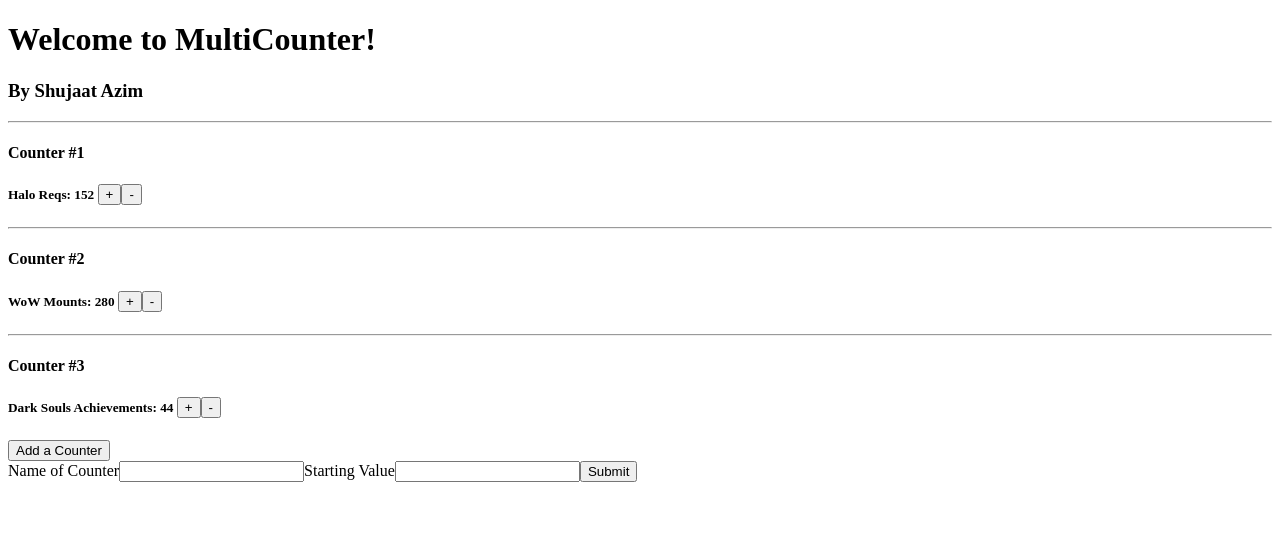
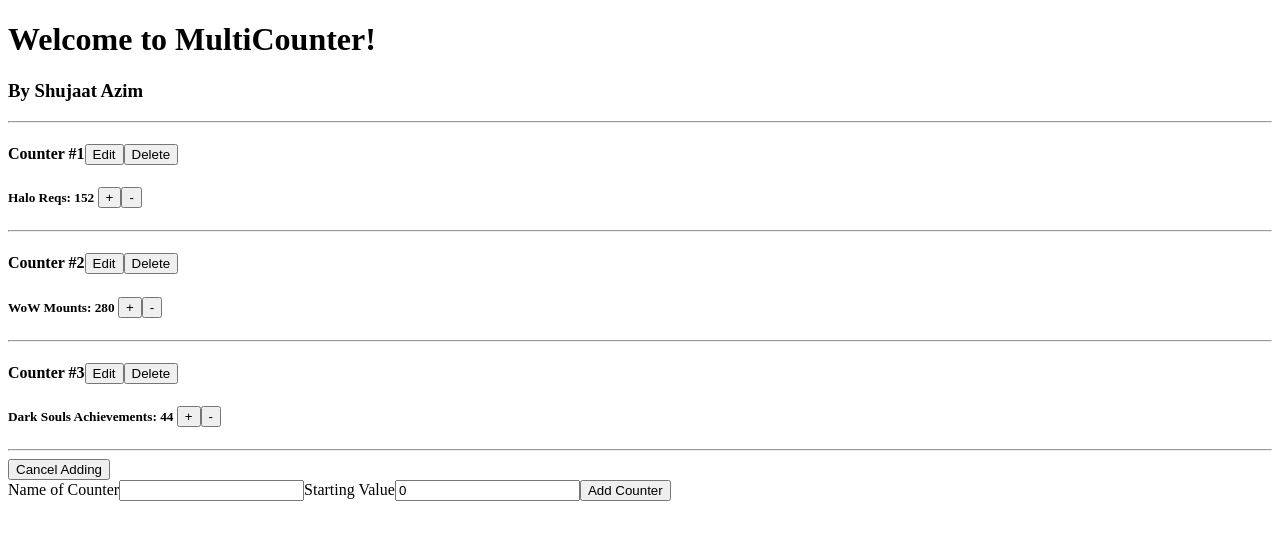
Before and after one commit to ShujaatAzim/MultiCounter-Frontend, a React (Create React App) app: page / in a window 1280 px wide. Both pictures are taken after a click on the button "Add a Counter". Shown: the top 540 px of the page. Built offline with nearby package versions, Linux system fonts and the light colour scheme.

Commit message:
implemented add new counter, edit counter features, set up for delete feature, maintained functional component only rule

```diff
--- a/src/App.js
+++ b/src/App.js
@@ -4,40 +4,41 @@ import AddCounterForm from './Components/AddCounterForm'
 
 const App = () => {
 
-  const [counters, setCounter] = useState([])
+  const [allCounters, setAllCounters] = useState([])
   const [addingCounter, setAddingCounter] = useState(false)
 
   const handleFormRender = () => {
     setAddingCounter(!addingCounter)
   }
 
-  const handleSubmit = () => {
-    setAddingCounter(!addingCounter)
-  }
-
   useEffect(() => {
     const counterz = [
-      {number: 1, name: "Halo Reqs", amount: 152},
-      {number: 2, name: "WoW Mounts", amount: 280},
-      {number: 3, name: "Dark Souls Achievements", amount: 44}
+      {name: "Halo Reqs", amount: 152},
+      {name: "WoW Mounts", amount: 280},
+      {name: "Dark Souls Achievements", amount: 44}
     ]
-    setCounter(counterz)
+    setAllCounters(counterz)
   }, [])
+
+  const finalizeCounters = (newCounters) => {
+    setAllCounters(newCounters)
+    handleFormRender()
+  }
 
   return (
     <div>
       <h1>Welcome to MultiCounter!</h1>
       <h3>By Shujaat Azim</h3>
-
+      <hr />
       <div>
-        {counters.map(counter => (
-          <Counter key={counter.number} counterObj={counter} handleSubmit={handleSubmit}/>
-        ))}
+        {allCounters.map((counter, i) => {
+          return <Counter key={i} counterNumber={i + 1} counterObj={counter} />
+        })}
       </div>
       <div>
-        <button onClick={handleFormRender}>Add a Counter</button>
+        <button onClick={handleFormRender}>{!addingCounter ? "Add a Counter" : "Cancel Adding"}</button>
       </div>
-      {addingCounter ? <AddCounterForm /> : null}
+      {addingCounter ? <AddCounterForm allCounters={allCounters} finalizeCounters={finalizeCounters}/> : null}
     </div>
   )
 }
--- a/src/Components/AddCounterForm.js
+++ b/src/Components/AddCounterForm.js
@@ -1,14 +1,26 @@
-import React from 'react'
+import React, { useState } from 'react'
 
 const AddCounterForm = props => {
+
+  const [newCounterName, setNewCounterName] = useState("")
+  const [newCounterAmount, setNewCounterAmount] = useState(0)
+  const [allCounters] = useState(props.allCounters)
+
+  const addNewCounter = event => {
+    event.preventDefault()
+    let newCounter = {"name": newCounterName, "amount": parseInt(newCounterAmount)}
+    let currentCounters = allCounters.concat(newCounter)
+    props.finalizeCounters(currentCounters)
+  }
+
   return (
     <div>
-      <form onSubmit={props.handleSubmit}>
+      <form onSubmit={addNewCounter}>
         <label>Name of Counter</label>
-          <input type="text" name="name" />
+          <input type="text" value={newCounterName} onChange={(e) => setNewCounterName(e.target.value)} />
         <label>Starting Value</label>
-          <input type="text" name="starting" />
-        <input type="submit" />
+          <input type="number" value={newCounterAmount} onChange={(e) => setNewCounterAmount(e.target.value)} />
+        <input type="submit" value="Add Counter" />
       </form>
     </div>
   )
--- a/src/Components/Counter.js
+++ b/src/Components/Counter.js
@@ -2,24 +2,65 @@ import React, { useState } from 'react'
 
 const Counter = props => {
 
-  const [count, setCount] = useState(props.counterObj.amount)
+  const [number] = useState(props.counterNumber)
+  const [name, setName] = useState(props.counterObj.name)
+  const [amount, setAmount] = useState(props.counterObj.amount)
+  const [editing, setEditing] = useState(false)
+  const [deleting, setDeleting] = useState(false)
 
   const increase = () => {
-    setCount(count + 1)
+    setAmount(amount + 1)
   }
 
   const decrease = () => {
-    setCount(count - 1)
+    setAmount(amount - 1)
+  }
+
+  const editCounter = () => {
+    setEditing(true)
+  }
+
+  const deleteCounter = () => {
+    setDeleting(true)
+  }
+
+  const cancelChange = event => {
+    event.preventDefault()
+    setEditing(false)
+    setDeleting(false)
   }
 
   return (
     <div>
-      <hr />
-      <h4>Counter #{props.counterObj.number}</h4>
-      <h5>{props.counterObj.name}: {count} <button onClick={increase}>+</button><button onClick={decrease}>-</button></h5>
+      {editing ?
+        <div>
+          <h4>Counter #{number}<button onClick={cancelChange}>Cancel</button></h4>
+            <form onSubmit={cancelChange}>
+              <label>Edit Counter Name: </label>
+                <input type="text" value={name} onChange={(e) => setName(e.target.value)} />
+              <label>Edit Amount: </label>
+                <input type="number" value={amount} onChange={(e) => setAmount(e.target.value)} />
+              <input type="submit" value="Done" />
+            </form>
+            <h5>{name}: {amount} <button disabled>+</button><button disabled>-</button></h5>
+          <hr />
+        </div>
+      : deleting ?
+        <div>
+          <h4>Counter #{number}<button disabled>Edit</button><button disabled>Delete</button></h4>
+            <h4>Are you sure you want to delete?<button>Yes</button><button onClick={cancelChange}>Cancel</button></h4>
+          <h5>{name}: {amount} <button disabled>+</button><button disabled>-</button></h5>
+          <hr />
+        </div>
+      :
+        <div>
+          <h4>Counter #{number}<button onClick={editCounter}>Edit</button><button onClick={deleteCounter}>Delete</button></h4>
+          <h5>{name}: {amount} <button onClick={increase}>+</button><button onClick={decrease}>-</button></h5>
+          <hr />
+        </div>
+        }
     </div>
-    )
-
+  )
 }
 
 export default Counter
```
